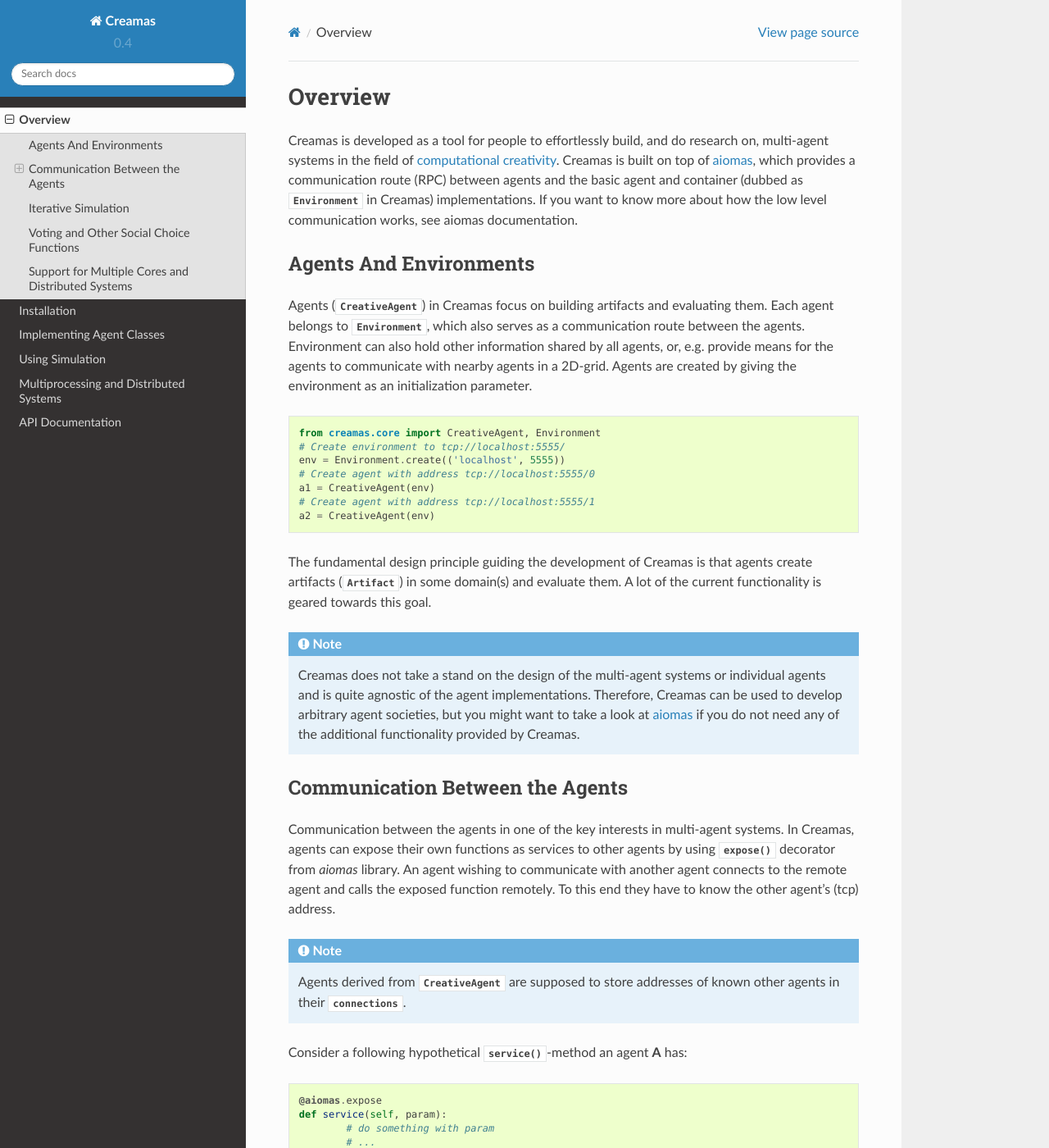
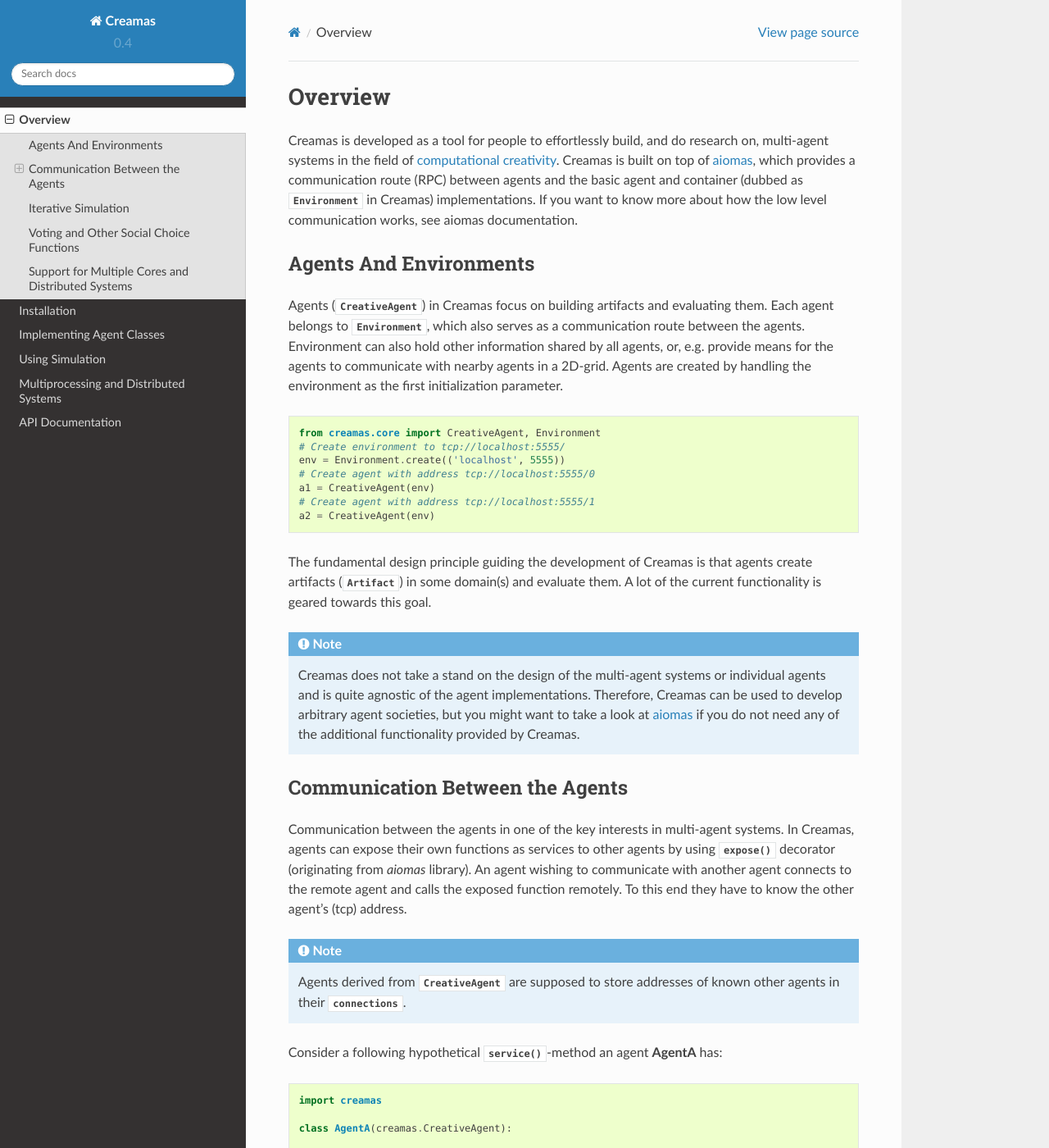
Before and after one commit to assamite/creamas, a Sphinx documentation site: the page built from docs/source/overview.rst, in a window 1280 px wide and 1400 px high. Shown: the whole window at 82% size. Built offline with Sphinx 7.4.7 and the Read the Docs theme 2.0.0, drawn with Linux system fonts in a browser that asks for light colours; some of the changed text lies outside the part shown.

```diff
--- a/docs/source/conf.py
+++ b/docs/source/conf.py
@@ -38,7 +38,7 @@ extensions = [
     'sphinx.ext.autodoc',
     'sphinx.ext.mathjax',
     'sphinx.ext.viewcode',
-    'sphinxcontrib.asyncio',
+    # 'sphinxcontrib.asyncio',
     'sphinx.ext.intersphinx'
 ]
 
@@ -115,7 +115,7 @@ pygments_style = 'sphinx'
 todo_include_todos = False
 
 intersphinx_mapping = {'aiomas': ('http://aiomas.readthedocs.io/en/2.0.1/', None),
-                       'networkx': ('http://networkx.readthedocs.io/en/networkx-2.4/', None),
+                       'networkx': ('https://networkx.github.io/documentation/stable/', None),
                        'python': ('https://docs.python.org/3.7', None),
                        'asyncssh': ('https://asyncssh.readthedocs.io/en/latest/', None)}
 
--- a/docs/source/overview.rst
+++ b/docs/source/overview.rst
@@ -18,7 +18,7 @@ and evaluating them. Each agent belongs to :class:`~creamas.Environment`, which
 also serves as a communication route between the agents.
 Environment can also hold other information shared by
 all agents, or, e.g. provide means for the agents to communicate with nearby
-agents in a 2D-grid. Agents are created by giving the environment as an
+agents in a 2D-grid. Agents are created by handling the environment as the first
 initialization parameter.
 
 .. code-block:: python
@@ -49,7 +49,7 @@ Communication Between the Agents
 
 Communication between the agents in one of the key interests in multi-agent systems.
 In Creamas, agents can expose their own functions as services to other agents by using
-:func:`expose` decorator from *aiomas* library. An agent wishing to communicate
+:func:`expose` decorator (originating from *aiomas* library). An agent wishing to communicate
 with another agent connects to the remote agent and calls the exposed function
 remotely. To this end they have to know the other agent's (tcp) address.
 
@@ -59,22 +59,28 @@ remotely. To this end they have to know the other agent's (tcp) address.
 	supposed to store addresses of known other agents in their
 	:attr:`~creamas.core.agent.CreativeAgent.connections`.
 
-Consider a following hypothetical :meth:`service`-method an agent **A** has::
+Consider a following hypothetical :meth:`service`-method an agent **AgentA** has::
 
-	@aiomas.expose
-	def service(self, param):
-		# do something with param
-		# ...
-		return value
+	import creamas
 
-Another agent, agent **B**, knowing that the agent **A**'s address is ``addr``
-can then use **A**'s ``service`` method by connecting to agent **A** through
+	class AgentA(creamas.CreativeAgent):
+
+		@creamas.expose
+		async def service(self, param):
+			# do something with param
+			# ...
+			return value
+
+Now, another agent, **AgentB**, knowing that **AgentA**'s address is ``addr``
+can then use **AgentA**'s ``service`` method by connecting to **AgentA** through
 its environment. ::
 
-	async def client(self, my_param):
-		remote_agent_A = await self.env.connect(addr)
-		value = await remote_agent_A.service(my_param)
-		# do something with the value
+	class AgentB(creamas.CreativeAgent):
+
+		async def client(self, my_param):
+			remote_agent_A = await self.env.connect(addr)
+			value = await remote_agent_A.service(my_param)
+			# do something with the value
 
 Importantly, the agents do not have to reside in the same environment or even in
 the same machine, i.e. you can connect to any agent or environment as long as
@@ -175,7 +181,7 @@ agents can validate each others candidates, i.e. exercise *veto* power on them,
 before voting takes place. See :doc:`vote` for details.
 
 Support for Multiple Cores and Distributed Systems
----------------------------------------------------
+--------------------------------------------------
 
 Creamas has inherent support for using multiple cores on a single machine and
 distributing your environments on multiple nodes, e.g., on a computing cluster.
--- a/requirements_rtd.txt
+++ b/requirements_rtd.txt
@@ -1,2 +1,3 @@
 # Dummy file so that Readthedocs does not build gnureadline, etc.
 sphinxcontrib-asyncio==0.2.0
+sphinx_rtd_theme>=0.3.1
```
Also changed, not shown: docs/source/using_mp_ds.rst (+7 -15 lines), requirements.txt (+9 -3 lines), 1 other file.
